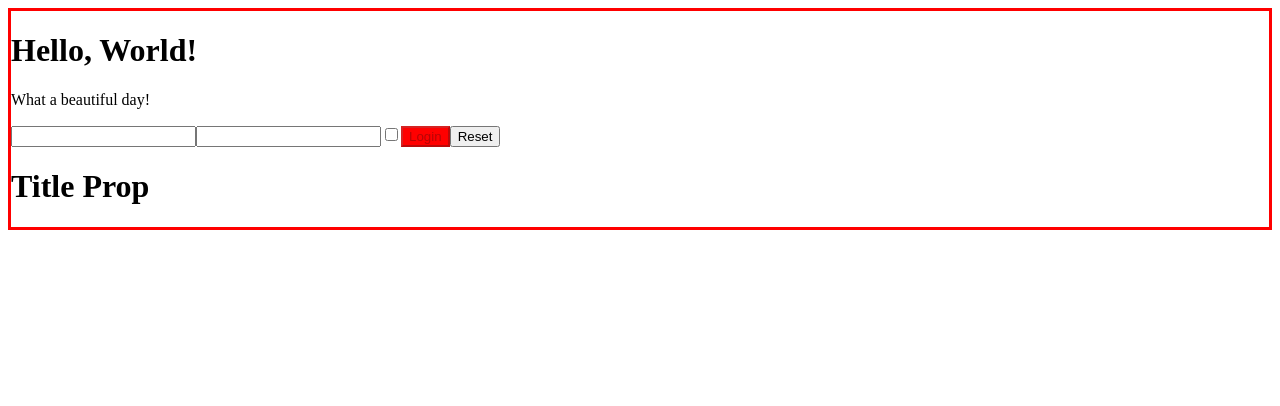
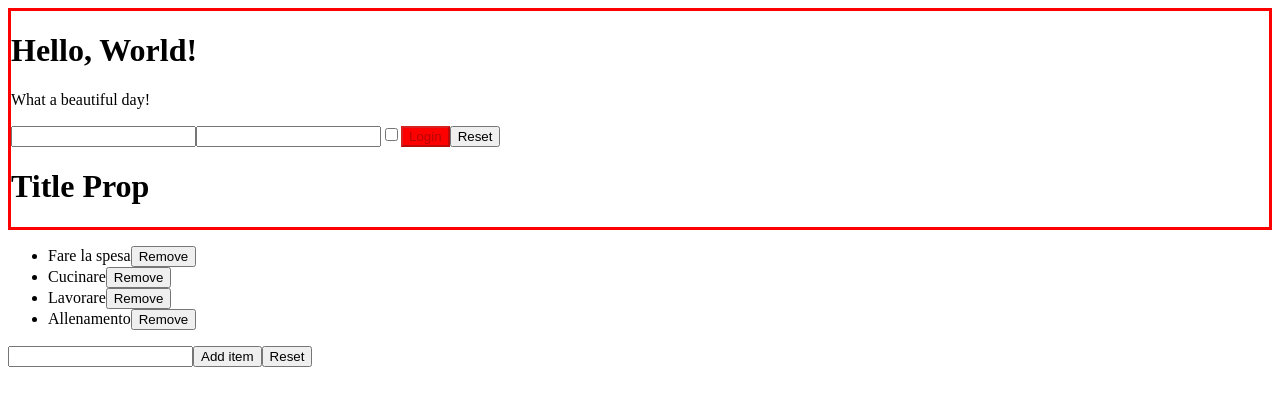
Before and after one commit to Roberta93-web/Esercizi.react.develhope, a React (Create React App) app in the folder my-app/: page / in a window 1280 px wide. Shown: the top 406 px of the page. Built offline with nearby package versions, Linux system fonts and the light colour scheme.

Commit message:
"esercizio render props"

```diff
--- a/my-app/src/App.js
+++ b/my-app/src/App.js
@@ -2,12 +2,32 @@
 import Container from "./Container";
 import Hello from "./Hello";
 import Login from "./Login";
+import TodoList from "./TodoList";
 import Welcome from "./Welcome";
 
 export default class App extends Component {
   onLogin = (state) => {
     console.log(state);
   };
+
+  renderProps = (items, remove) => {
+    console.log(items);
+    return items.map((item, index) => {
+      return (
+        <li key={item + index}>
+          {item}
+          <button
+            onClick={() => {
+              remove(index);
+            }}
+          >
+            Remove
+          </button>
+        </li>
+      );
+    });
+  };
+
   render() {
     return (
       <div>
@@ -16,6 +36,7 @@
           <Login />
           {/* <Welcome name="John" age={30} /> */}
         </Container>
+        <TodoList render={this.renderProps} />
       </div>
     );
   }
--- a/my-app/src/TodoList.js
+++ b/my-app/src/TodoList.js
@@ -35,20 +35,7 @@
   render() {
     return (
       <div>
-        <ul>
-          {this.state.items.map((item, index) => (
-            <li key={item + index}>
-              {item}
-              <button
-                onClick={() => {
-                  this.handleRemove(index);
-                }}
-              >
-                Remove
-              </button>
-            </li>
-          ))}
-        </ul>
+        <ul>{this.props.render(this.state.items, this.handleRemove)}</ul>
         <input ref={this.inputRef} type="text" />
         <button onClick={this.hanldeAddItem}>Add item</button>
         <button onClick={this.handleReset}>Reset</button>
```
Also changed, not shown: 1 other file (tests, documents, lock files or other folders).
